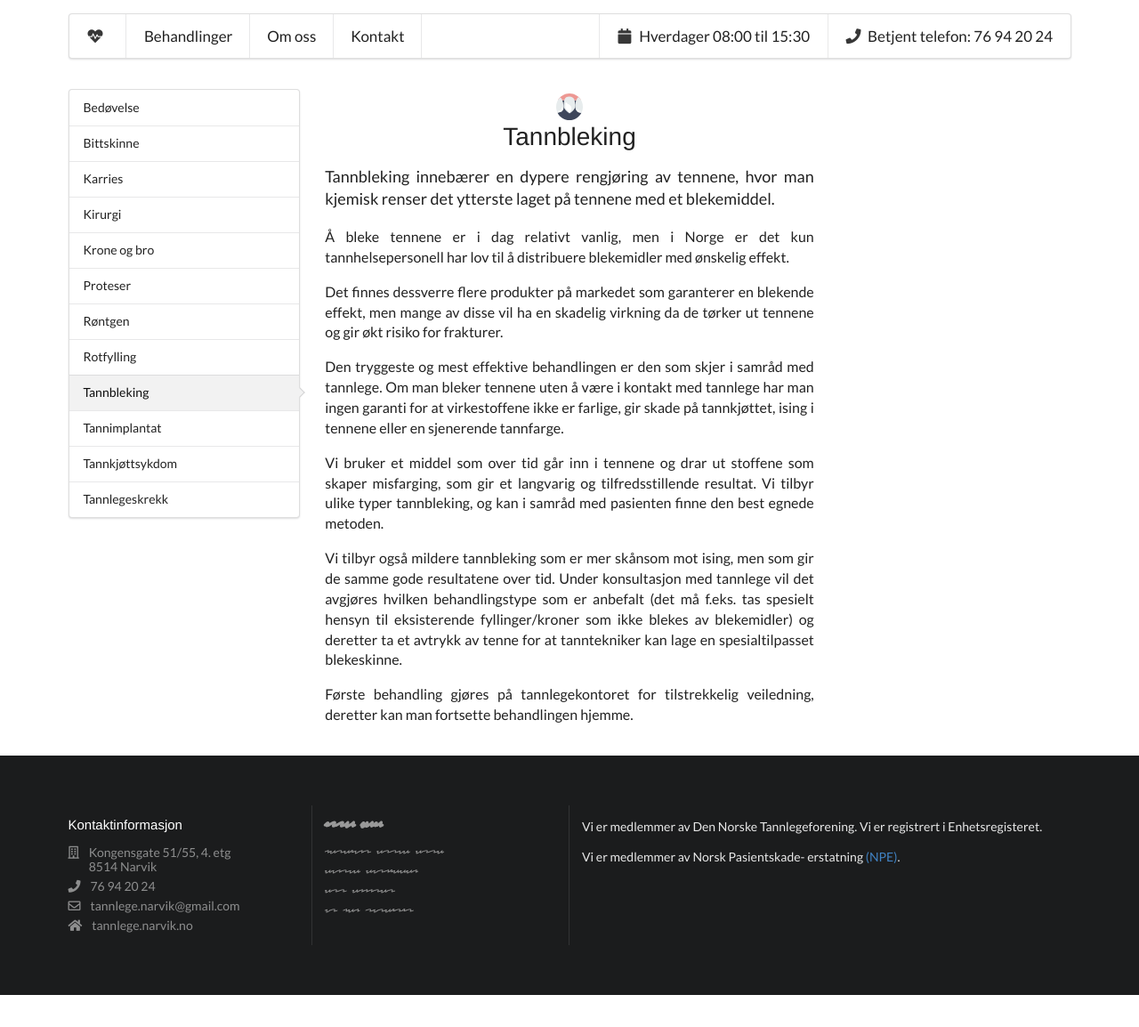
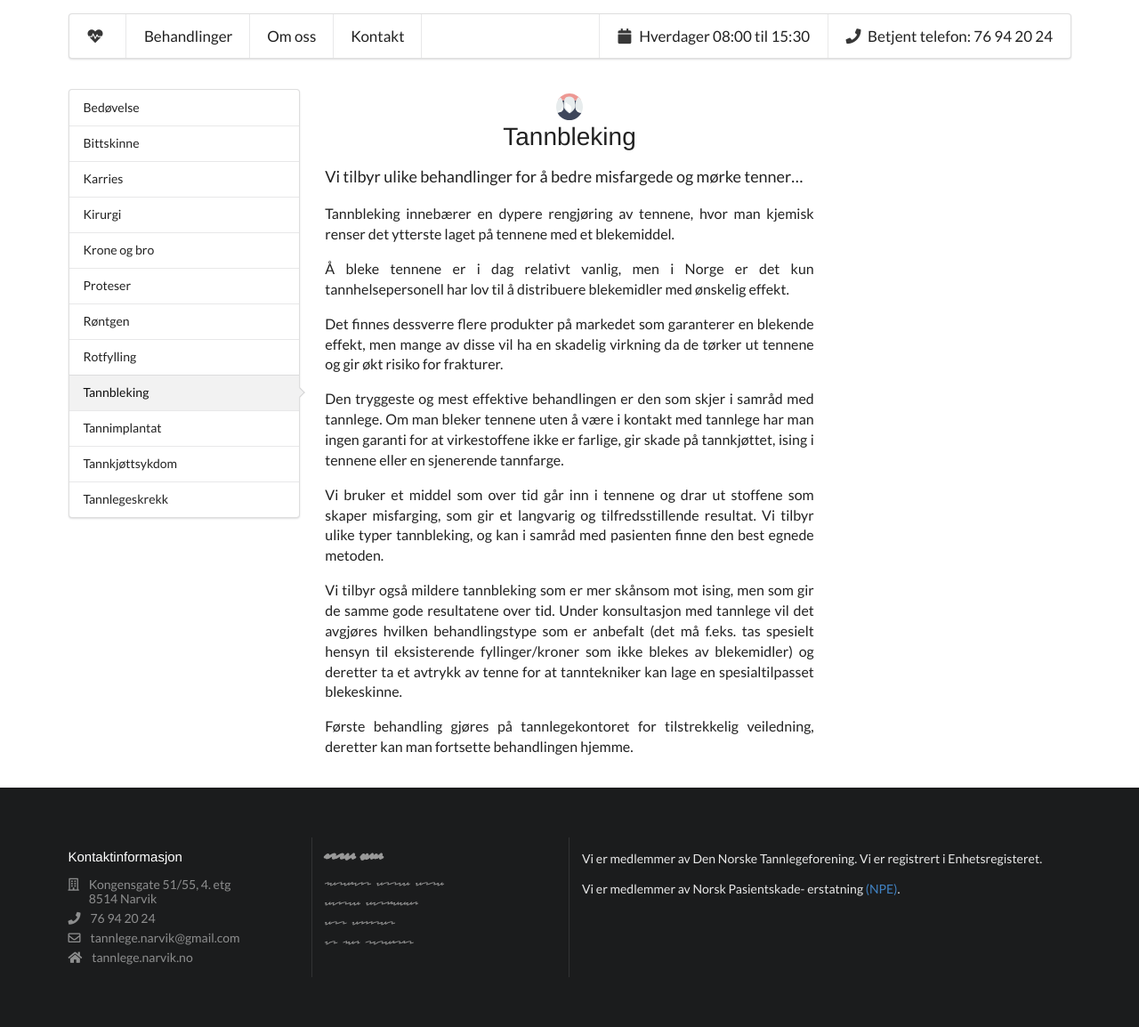
Before and after one commit to Starefossen/tannlege.narvik.no, a Jekyll site: the page built from _treatments/tannbleking.md, in a window 1280 px wide. Shown: the whole page at 89% size. Built offline with Jekyll 4.4.1, drawn with Linux system fonts in a browser that asks for light colours; nearby versions of some CDN libraries; before the commit the page ends 1118 px from its top, so only the background shows below that.

Commit message:
Update tannbleking.md

```diff
--- a/_treatments/tannbleking.md
+++ b/_treatments/tannbleking.md
@@ -4,10 +4,12 @@ title: Tannbleking
 image: canine-2
 ---
 
+Vi tilbyr ulike behandlinger for å bedre misfargede og mørke tenner...
+
+<!--more-->
+
 Tannbleking innebærer en dypere rengjøring av tennene, hvor man kjemisk renser
 det ytterste laget på tennene med et blekemiddel.
-
-<!--more-->
 
 Å bleke tennene er i dag relativt vanlig, men i Norge er det kun
 tannhelsepersonell har lov til å distribuere blekemidler med ønskelig effekt.
```
